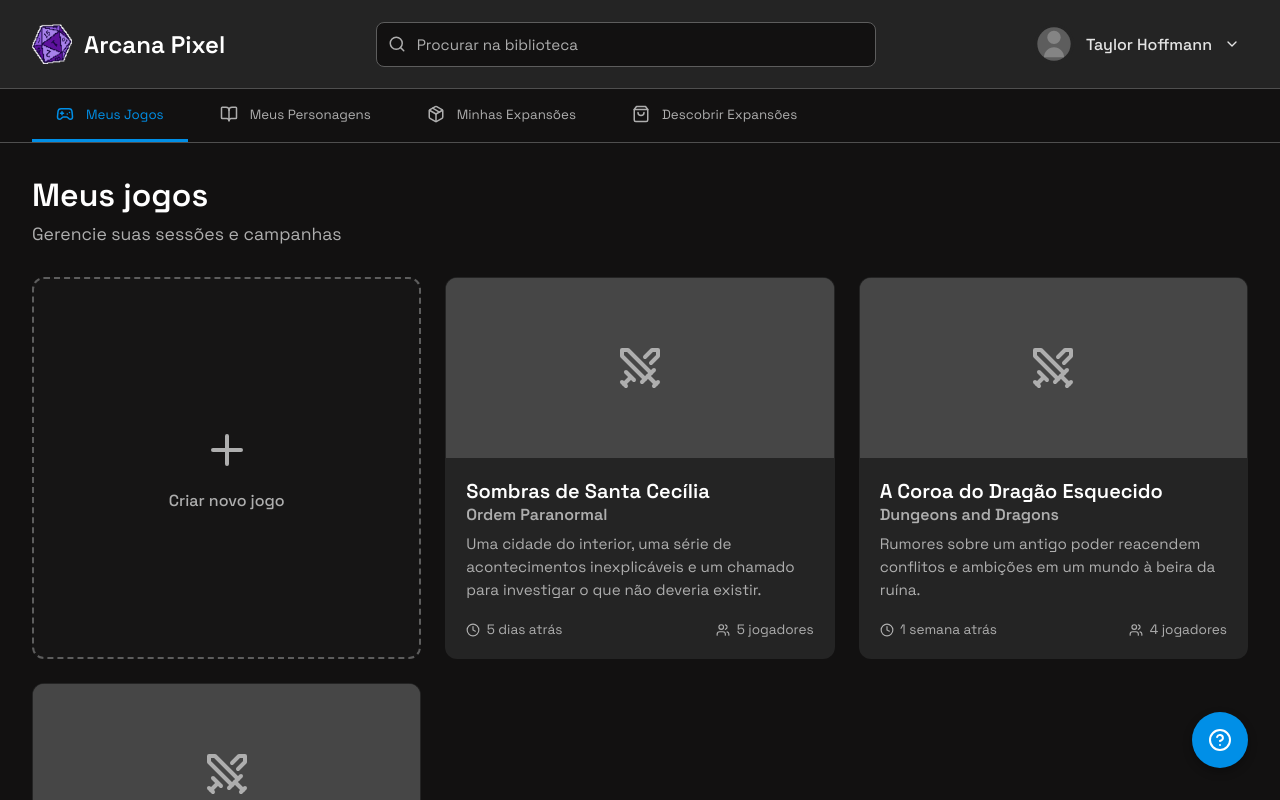
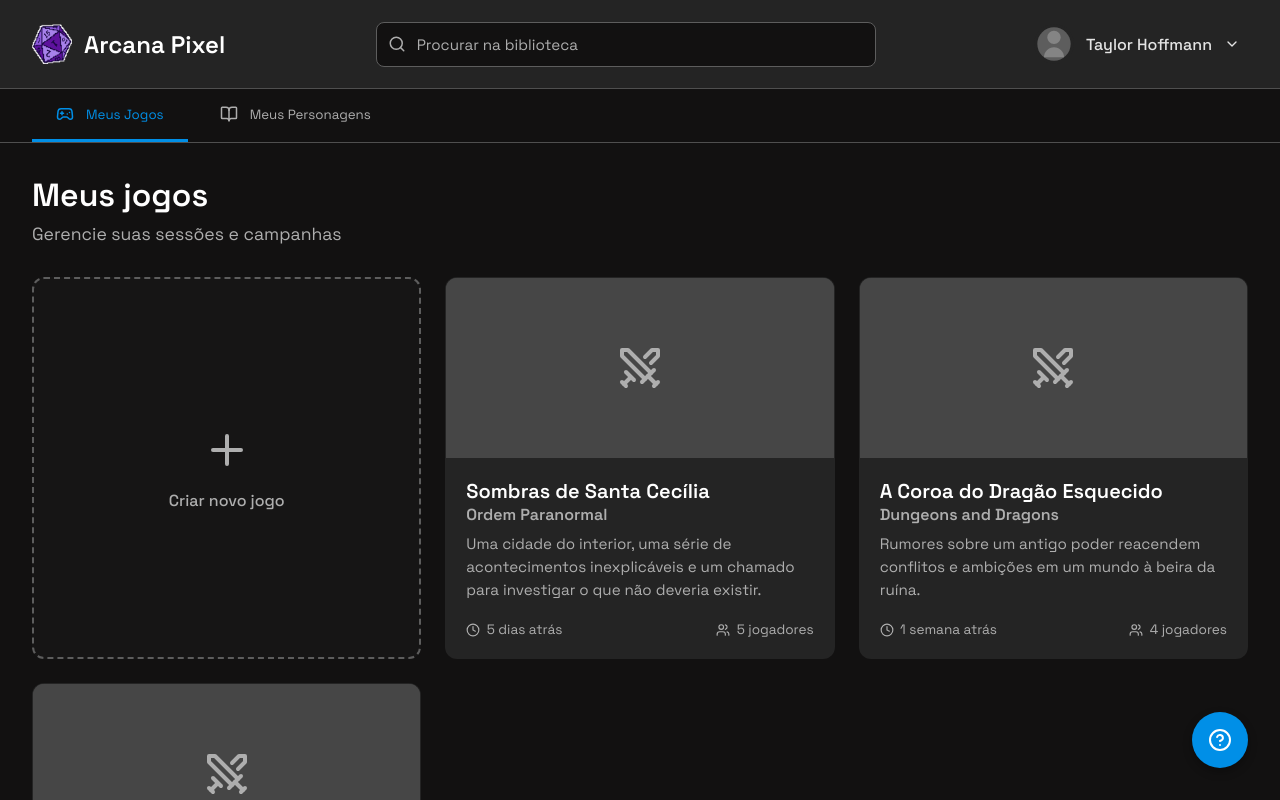
Before and after one commit to hotaydev/arcana-pixel, a SvelteKit app in the folder apps/application/: page / in a window 1280 px wide. Shown: the top 800 px of the page. Built offline with nearby package versions, Linux system fonts and the light colour scheme.

Commit message:
chore: characters search

```diff
--- a/apps/application/src/routes/+page.svelte
+++ b/apps/application/src/routes/+page.svelte
@@ -137,6 +137,13 @@
 			game.description.toLowerCase().includes(searchQuery.toLowerCase())
 	);
 
+	$: filteredCharacters = exampleCharacters.filter(
+		(character) =>
+			character.name.toLowerCase().includes(searchQuery.toLowerCase()) ||
+			character.class.toLowerCase().includes(searchQuery.toLowerCase()) ||
+			character.description.toLowerCase().includes(searchQuery.toLowerCase())
+	);
+
 	const tabs = [
 		{
 			id: "games",
@@ -148,16 +155,18 @@
 			title: "Meus Personagens",
 			icon: BookOpen,
 		},
-		{
-			id: "expansions",
-			title: "Minhas Expansões",
-			icon: Package,
-		},
-		{
-			id: "marketplace",
-			title: "Descobrir Expansões",
-			icon: ShoppingBag,
-		},
+		// TODO: These pages are (statically) ready, but since this isn't the focus right now,
+		// we're hiding them.
+		// {
+		// 	id: "expansions",
+		// 	title: "Minhas Expansões",
+		// 	icon: Package,
+		// },
+		// {
+		// 	id: "marketplace",
+		// 	title: "Descobrir Expansões",
+		// 	icon: ShoppingBag,
+		// },
 	];
 </script>
 
@@ -249,7 +258,7 @@
 	{#if activeSection === "games"}
 		<MyGames games={filteredGames} />
 	{:else if activeSection === "characters"}
-		<MyCharacters characters={exampleCharacters} />
+		<MyCharacters characters={filteredCharacters} />
 	{:else if activeSection === "expansions"}
 		<MyExpansions />
 	{:else if activeSection === "marketplace"}
```
